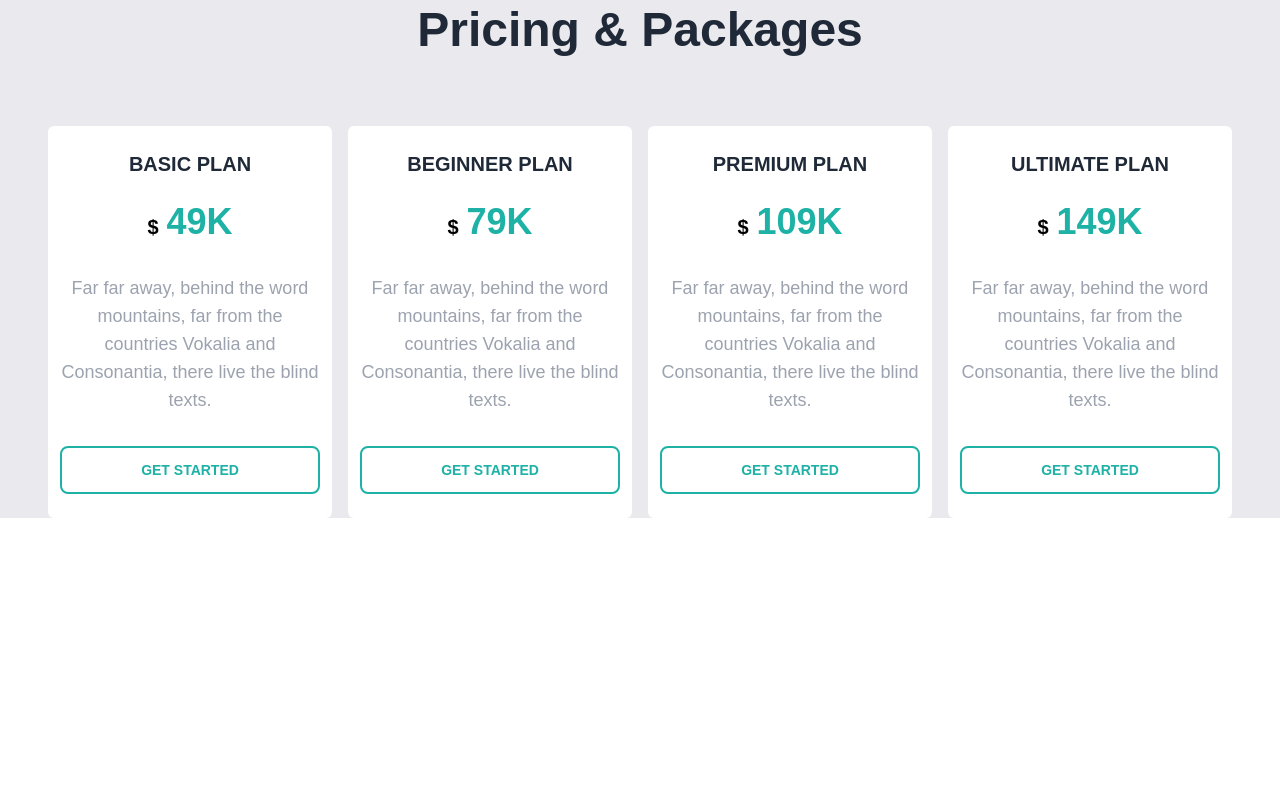
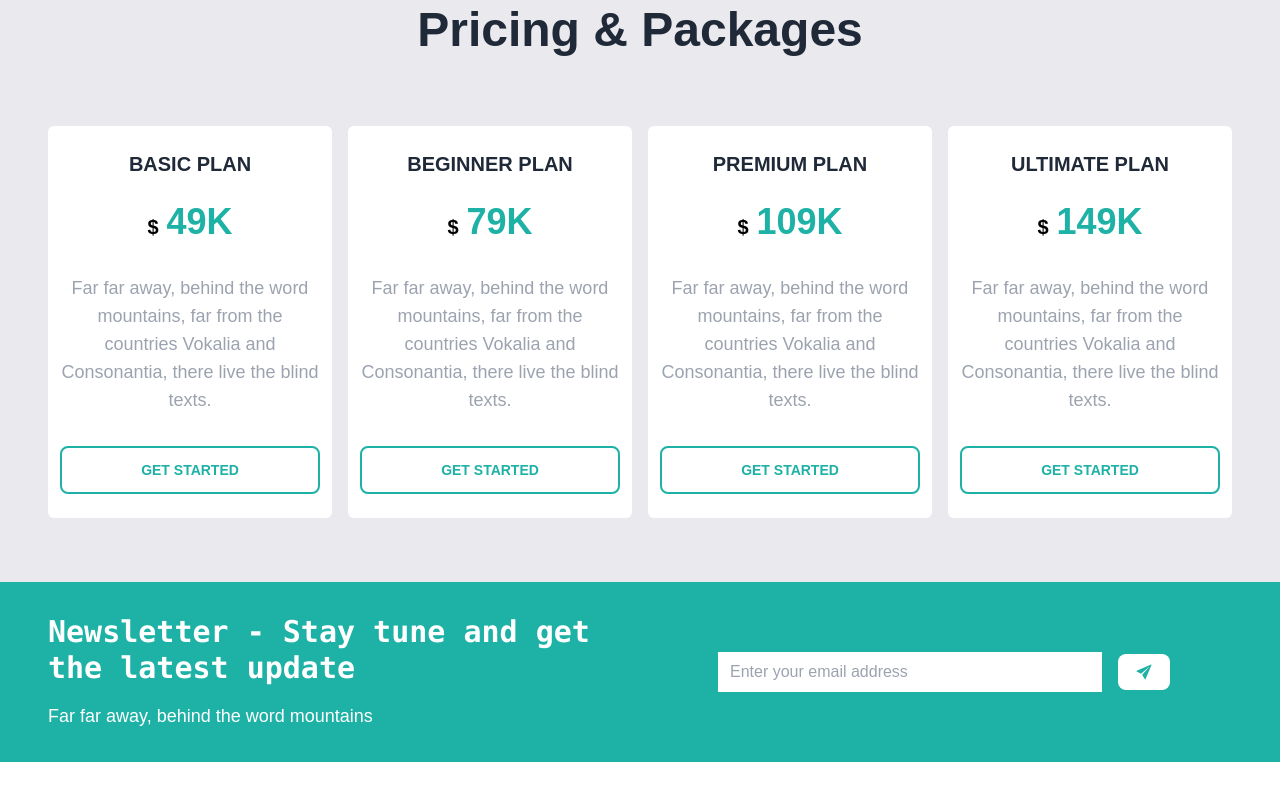
Before and after one commit to MdFuadAmir/Educational-system, a React (Vite) app: page / in a window 1280 px wide. Shown: the part 4730-5530 px from the top of the page. Before the commit the page ends 5248 px from the top, so only its background shows below. Built offline with nearby package versions, Linux system fonts and the light colour scheme.

Commit message:
added news section

```diff
--- /dev/null
+++ b/src/Components/NewsLetter/NewsLetter.jsx
@@ -0,0 +1,24 @@
+import { IoIosSend } from "react-icons/io";
+
+const NewsLetter = () => {
+    return (
+        <div className="bg-[#1eb2a6] my-16 p-4 py-4 md:px-12 md:py-8">
+            <div className="grid grid-cols-1 md:grid-cols-2 gap-8 items-center">
+                <div>
+                    <h1 className=" font-mono font-semibold text-3xl text-white">Newsletter - Stay tune and get the latest update</h1>
+                    <p className=" text-lg text-white mt-4">Far far away, behind the word mountains</p>
+
+                </div>
+                <div className="flex justify-center items-center">
+                    <input type="email" name="email" id="" placeholder="Enter your email address" className="w-2/3 py-2 px-3"/>
+                    <button className="py-2 px-4 rounded-lg bg-white ml-4">
+                    <IoIosSend size={20} color="#1eb2a6" />
+                    </button>
+                </div>
+            </div>
+
+        </div>
+    );
+};
+
+export default NewsLetter;
--- a/src/Pages/Home/Home.jsx
+++ b/src/Pages/Home/Home.jsx
@@ -2,6 +2,7 @@ import Blog from "../../Components/Blog/Blog";
 import Header from "../../Components/Header/Header";
 import Hero from "../../Components/Hero/Hero";
 import LearAnythink from "../../Components/LearnAnythink/LearAnythink";
+import NewsLetter from "../../Components/NewsLetter/NewsLetter";
 import OnlineCourses from "../../Components/OnlineCourses/OnlineCourses";
 import OurCourses from "../../Components/OurCourses/OurCourses";
 import Price from "../../Components/Price/Price";
@@ -20,6 +21,7 @@ const Home = () => {
             <Testmonial/>
             <Blog/>
             <Price/>
+            <NewsLetter/>
         </div>
     );
 };
```
